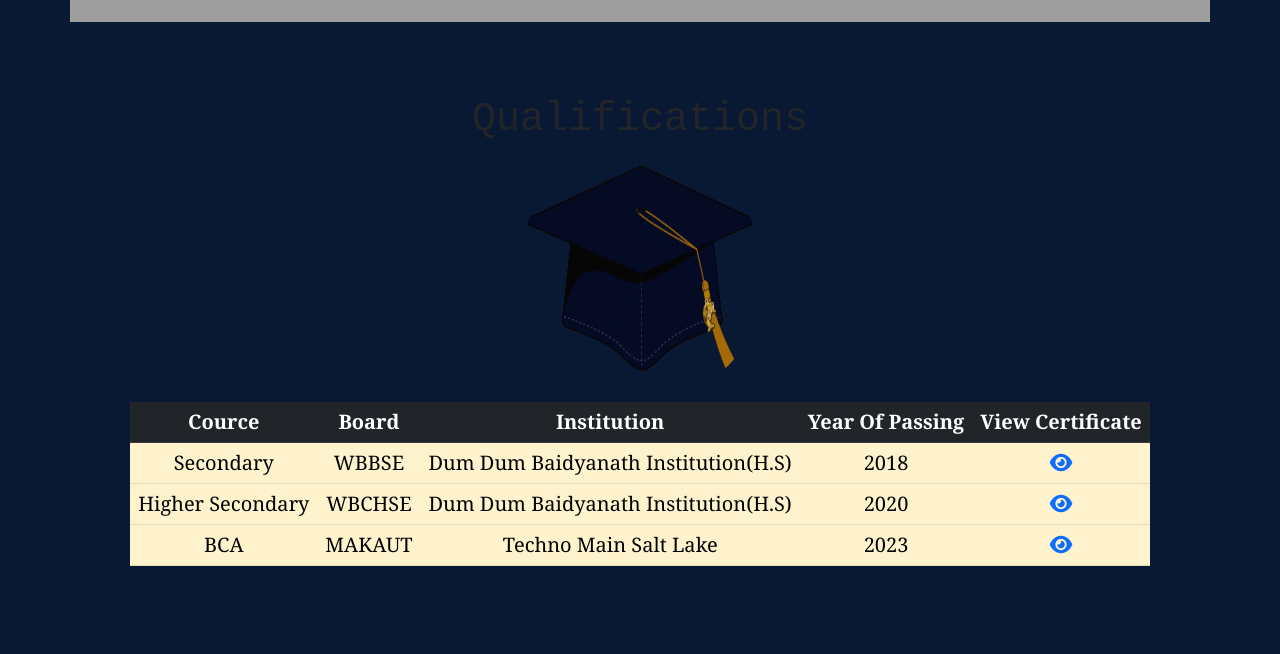
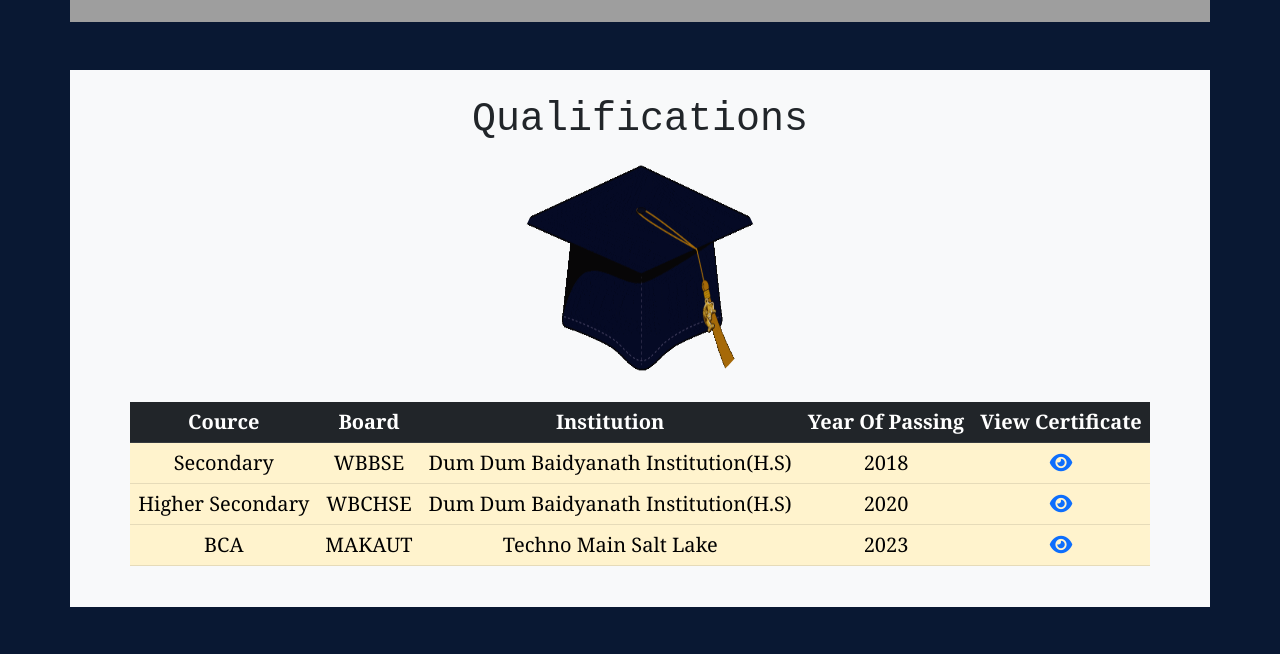
Before and after one commit to CodeWithAvik/MyCVWebsite, a plain HTML site: page index.html in a window 1280 px wide. Shown: the part 633-1287 px from the top of the page. Drawn offline with nearby package versions, Linux system fonts and the light colour scheme; grey boxes are pictures that could not be loaded.

Commit message:
Complete

```diff
--- a/index.html
+++ b/index.html
@@ -77,7 +77,7 @@
     <br>
     <br>
 
-    <div class="container dv1 g-light text-dark" id="qua">
+    <div class="container dv1 bg-light text-dark" id="qua">
       <div class="dv2 font2">
           <h1>Qualifications</h1>
           <img src="asset/qua.gif" alt="" class="rounded-circle" style="height:250px; width:250px;">
```
